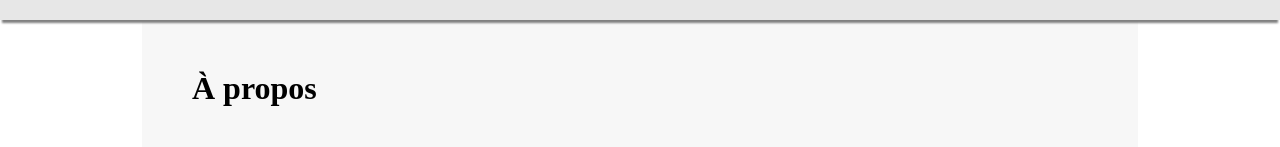
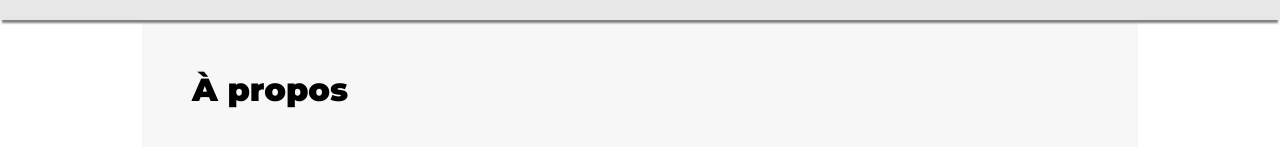
Before and after one commit to Antochg/poketrafic, a Vue app: page /about in a window 1280 px wide. Shown: the part 261-408 px from the top of the page. Built offline with nearby package versions, Linux system fonts and the light colour scheme; the HTML template or start-up script is replaced by a standard one.

Commit message:
design global

```diff
--- a/src/components/About.vue
+++ b/src/components/About.vue
@@ -1,6 +1,9 @@
 <template>
   <div>
     <h1> À propos </h1>
+  </div>
+  <div>
+
   </div>
 </template>
 
@@ -19,4 +22,8 @@ export default {
 
 <style scoped>
 
+h1{
+  font-family: 'Montserrat';
+}
+
 </style>
```
